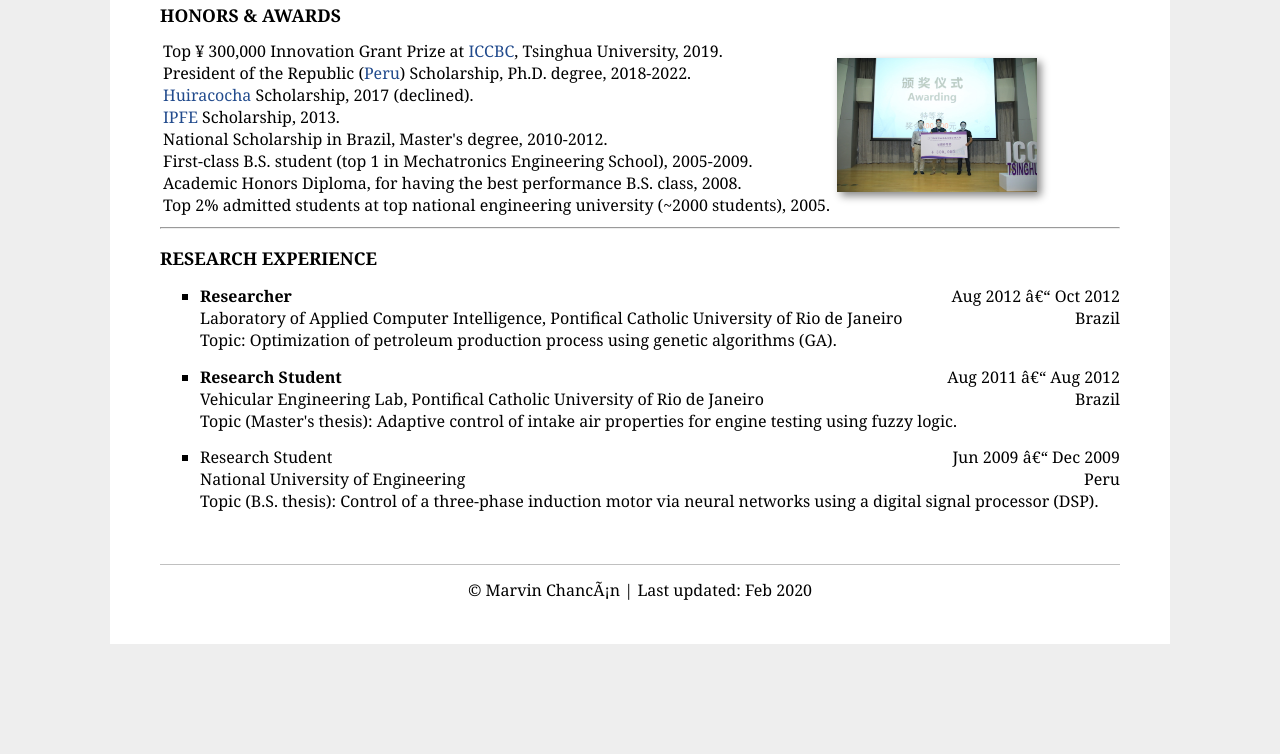
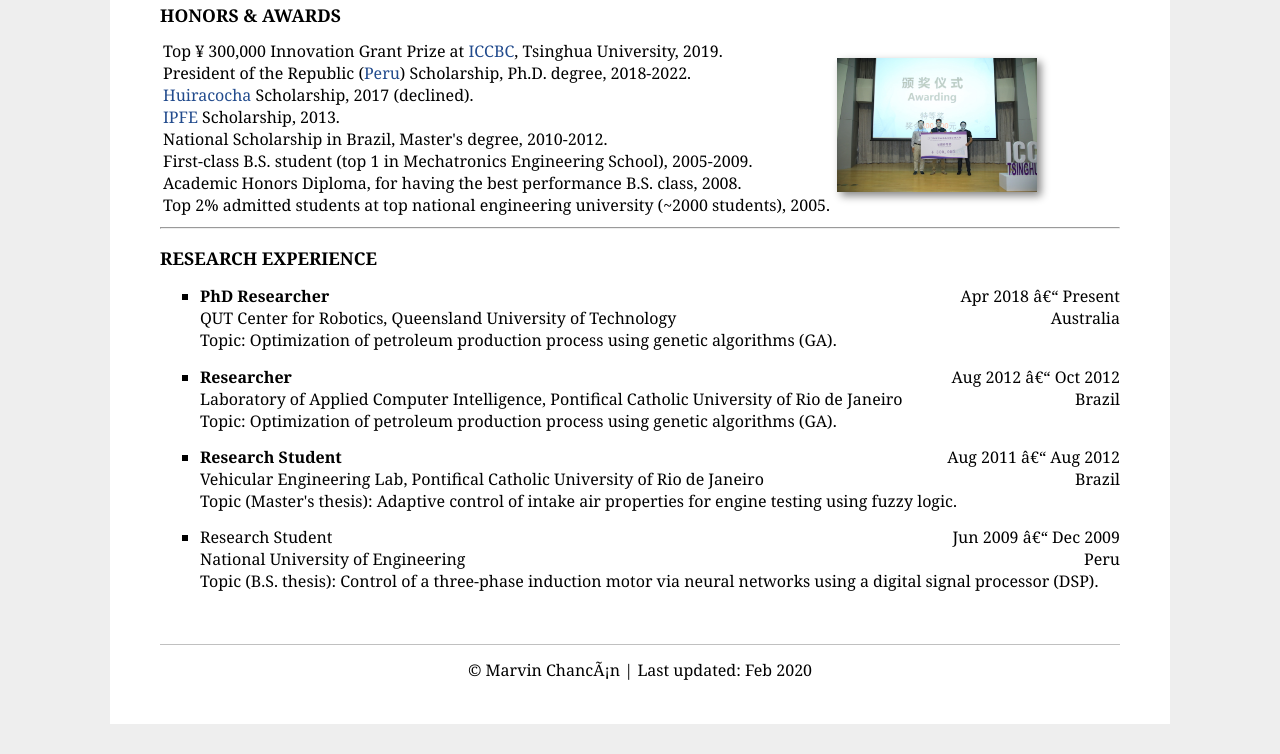
Before and after one commit to mchancan/mchancan.github.io, a Jekyll site: the page built from index.html, in a window 1280 px wide and 900 px high, scrolled down 1160 px, cut to the strip 146-900 px from the top of the window. Built offline with Jekyll 4.4.1, drawn with Linux system fonts in a browser that asks for light colours; before the commit the page ends 1980 px from its top, so only the background shows below that.

Commit message:
Update index.html

```diff
--- a/index.html
+++ b/index.html
@@ -131,6 +131,11 @@ title: MV
 <h3>RESEARCH EXPERIENCE</h3>
 <ul>
 	<li>
+		<div style="float:left; text-align:left"><b>PhD Researcher</b></div> <div style="float:right; text-align:right">Apr 2018 – Present</div><br>
+		<div style="float:left; text-align:left">QUT Center for Robotics, Queensland University of Technology </div> <div style="float:right; text-align:right">Australia</div><br>
+		Topic: Optimization of petroleum production process using genetic algorithms (GA).<br>
+	</li>
+	<li>
 		<div style="float:left; text-align:left"><b>Researcher</b></div> <div style="float:right; text-align:right">Aug 2012 – Oct 2012</div><br>
 		<div style="float:left; text-align:left">Laboratory of Applied Computer Intelligence, Pontifical Catholic University of Rio de Janeiro </div> <div style="float:right; text-align:right">Brazil</div><br>
 		Topic: Optimization of petroleum production process using genetic algorithms (GA).<br>
```
